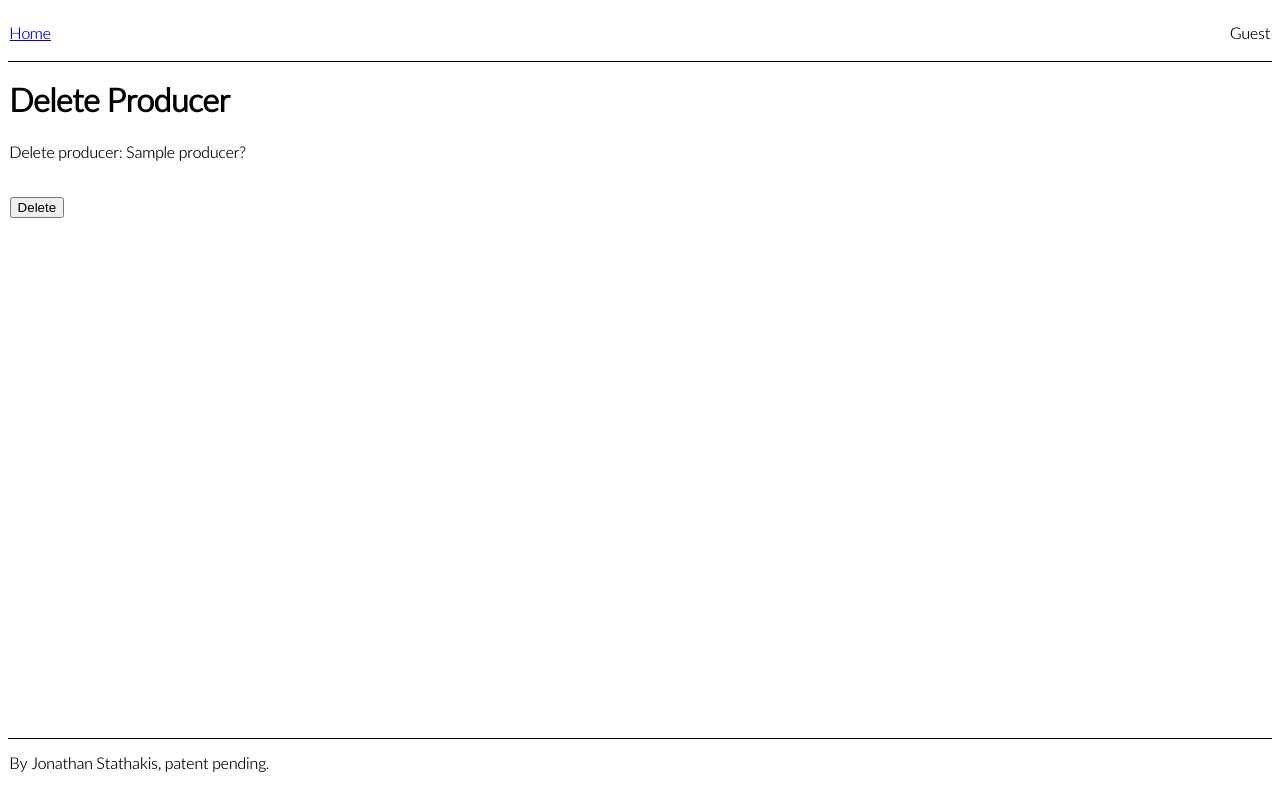
After one commit to marxide/wine_wiki_site, a Django app: page /prod-delete/1/ in a window 1280 px wide. The commit adds this page. Run offline with Django 5.2, Linux system fonts and the light colour scheme; tables that the repository leaves empty hold one stand-in row (values such as "Sample post"); parts of the project's set-up code (start-up, migrations or seed data) failed here and were passed over.

Commit message:
adds producer create, edit and delete functionality

```diff
--- a/wine_wiki/models.py
+++ b/wine_wiki/models.py
@@ -16,7 +16,7 @@ class Producer(models.Model):
     )
 
     def get_absolute_url(self):
-        return reverse("wine_wiki:producer", kwargs={"pk": self.id})
+        return reverse("wine_wiki:producer", kwargs={"pk": self.pk})
 
     def __str__(self):
         return self.name
@@ -133,7 +133,7 @@ class Wine(models.Model):
     """represents a wine wiki wine"""
 
     def get_absolute_url(self):
-        return reverse("wine_wiki:wine", kwargs={"pk": self.id})
+        return reverse("wine_wiki:wine", kwargs={"pk": self.pk})
 
     def __str__(self):
         disp_str = ", ".join(
--- a/wine_wiki/static/wine_wiki/style.css
+++ b/wine_wiki/static/wine_wiki/style.css
@@ -128,3 +128,20 @@ div.wine_list_row {
   flex-direction: column;
   height: 100%;
 }
+
+
+.prod-container {
+  display: flex;
+  flex-direction: column;
+  height: 100%;
+}
+
+.prod-content {
+  flex: 1;
+  overflow: auto;
+}
+
+.prod-meta {
+  border-top: 1px solid black;
+  padding: 0.5em;
+}
--- a/wine_wiki/templates/wine_wiki/home.html
+++ b/wine_wiki/templates/wine_wiki/home.html
@@ -13,9 +13,12 @@
         </li>
         <li>
             <a href="{% url 'wine-wiki:wine-create' %}">Create Wine</a>
+            </li>
+        <li>
+            <a href="{% url 'wine-wiki:prod-create' %}">Create Producer</a>
+            </li>
             <li>
                 <a href="{% url 'wine-wiki:changelog' %}">Changelog</a>
-            </li>
         </li>
     </ul>
 {% endblock %}
--- /dev/null
+++ b/wine_wiki/templates/wine_wiki/prod_delete.html
@@ -0,0 +1,11 @@
+{% extends 'wine_wiki/base.html' %}
+{% block content %}
+    <h1>Delete Producer</h1>
+
+    <p></p>Delete producer: {{ producer }}?</p>
+    <br>
+    <form method="post">
+        {% csrf_token %} {{ form.as_p }}
+        <input type="submit" value="Delete" />
+    </form>
+{% endblock %}
--- a/wine_wiki/urls.py
+++ b/wine_wiki/urls.py
@@ -41,12 +41,23 @@ urlpatterns = [
     path("wine-list/", view=views.WineListView.as_view(), name="wine-list"),
     path("wine/<int:pk>/", view=views.WineView.as_view(), name="wine"),
     path("update/<int:pk>/", view=views.WineUpdateView.as_view(), name="wine-update"),
+    path(
+        "update-producer/<int:pk>/",
+        view=views.ProducerUpdateView.as_view(),
+        name="prod-update",
+    ),
     path("admin/", admin.site.urls),
     path("wine-create/", view=views.WineCreateView.as_view(), name="wine-create"),
+    path("prod-create/", view=views.ProducerCreateView.as_view(), name="prod-create"),
     path(
         "wine-delete/<int:pk>/",
         view=views.WineDeleteView.as_view(),
         name="wine-delete",
+    ),
+    path(
+        "prod-delete/<int:pk>/",
+        view=views.ProducerDeleteView.as_view(),
+        name="prod-delete",
     ),
     path("producer-list/", view=views.ProducerListView.as_view(), name="producer-list"),
     path("producer/<int:pk>/", view=views.ProducerView.as_view(), name="producer"),
--- a/wine_wiki/views.py
+++ b/wine_wiki/views.py
@@ -82,10 +82,39 @@ class WineCreateView(generic.CreateView):
         return super(WineCreateView, self).form_valid(form)
 
 
+class ProducerCreateView(generic.CreateView):
+    model = Producer
+    fields = "__all__"
+    template_name = "wine_wiki/prod_create.html"
+
+    def get_success_url(self):
+        return reverse("wine_wiki:producer", kwargs={"pk": self.object.pk})
+
+    def form_valid(self, form):
+        form.instance.user = self.request.user
+        messages.success(self.request, "The producer was created successfully.")
+        return super(ProducerCreateView, self).form_valid(form)
+
+
+class ProducerUpdateView(generic.UpdateView):
+    model = Producer
+    fields = "__all__"
+    template_name = "wine_wiki/prod_update.html"
+
+    def get_success_url(self):
+        return reverse("wine_wiki:producer", kwargs={"pk": self.object.pk})
+
+
 class WineDeleteView(generic.DeleteView):
     model = Wine
     success_url = reverse_lazy("wine-wiki:wine-list")
     template_name = "wine_wiki/wine-delete.html"
+
+
+class ProducerDeleteView(generic.DeleteView):
+    model = Producer
+    success_url = reverse_lazy("wine-wiki:producer-list")
+    template_name = "wine_wiki/prod_delete.html"
 
 
 # class SignUpView(SuccessMessageMixin, CreateView):
```
Also changed, not shown: wine_wiki/templates/wine_wiki/prod_create.html (added, +8 -0 lines), wine_wiki/templates/wine_wiki/prod_update.html (added, +9 -0 lines), wine_wiki/templates/wine_wiki/producer.html (+10 -1 lines).
